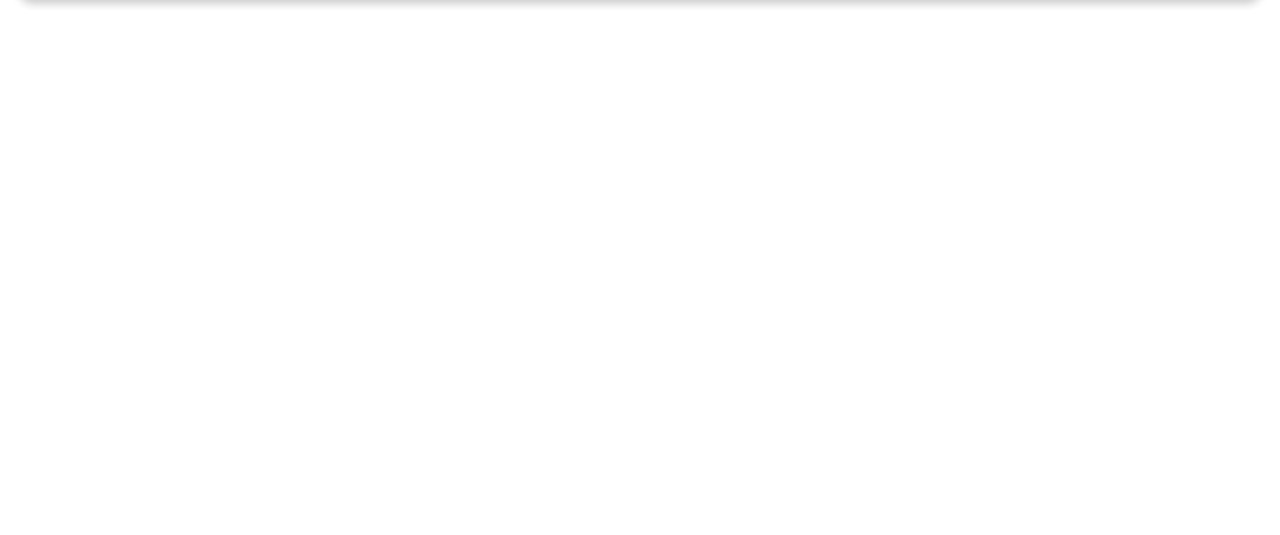
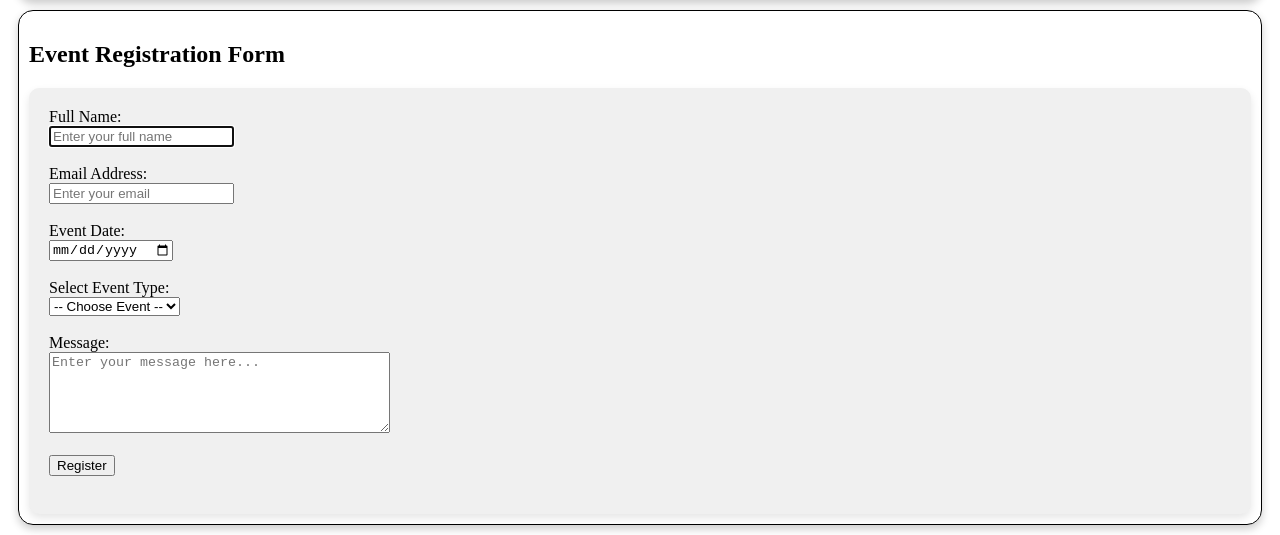
Before and after one commit to BonagiriCharan22/Cognizant, a plain HTML site: page Module1-HTML/index.html in a window 1280 px wide. Shown: the part 1189-1724 px from the top of the page. Before the commit the page ends 1199 px from the top, so only its background shows below. Drawn offline with Linux system fonts and the light colour scheme.

Commit message:
Module1HTML ex-5 completed

```diff
--- a/Module1-HTML/index.html
+++ b/Module1-HTML/index.html
@@ -5,6 +5,12 @@
     <meta name="viewport" content="width=device-width, initial-scale=1.0">
     <title>Community Events</title>
     <style>
+        #registration form{
+            background-color: #f0f0f0;
+            padding: 20px;
+            border-radius: 10px;
+            box-shadow: 0px 4px 8px rgba(0, 0, 0, 0.1);
+        }
         .gallery-img{
             border: 2px solid black;
             width: 200px;
@@ -156,5 +162,77 @@
             </tr>
         </table>
     </section>
+    <section id="registration">
+
+    <h1>Event Registration Form</h1>
+
+    <form onsubmit="showMessage(event)">
+
+        <label for="name">Full Name:</label><br>
+        <input
+            type="text"
+            id="name"
+            name="name"
+            placeholder="Enter your full name"
+            required
+            autofocus
+        >
+        <br><br>
+
+        <label for="email">Email Address:</label><br>
+        <input
+            type="email"
+            id="email"
+            name="email"
+            placeholder="Enter your email"
+            required
+        >
+        <br><br>
+
+        <label for="date">Event Date:</label><br>
+        <input
+            type="date"
+            id="date"
+            name="date"
+            required
+        >
+        <br><br>
+
+        <label for="event">Select Event Type:</label><br>
+
+        <select id="event" name="event" required>
+
+            <option value="">-- Choose Event --</option>
+            <option value="music">Music Festival</option>
+            <option value="sports">Sports Festival</option>
+            <option value="art">Art Exhibition</option>
+            <option value="meeting">Public Meeting</option>
+
+        </select>
+
+        <br><br>
+
+        <label for="message">Message:</label><br>
+
+        <textarea
+            id="message"
+            name="message"
+            rows="5"
+            cols="40"
+            placeholder="Enter your message here..."
+            required
+        ></textarea>
+
+        <br><br>
+
+        <button type="submit">Register</button>
+
+        <br><br>
+
+        <output id="confirmation"></output>
+
+    </form>
+
+</section>
 </body>
 </html>
```
